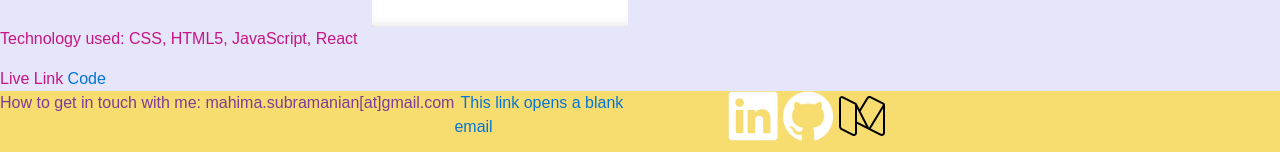
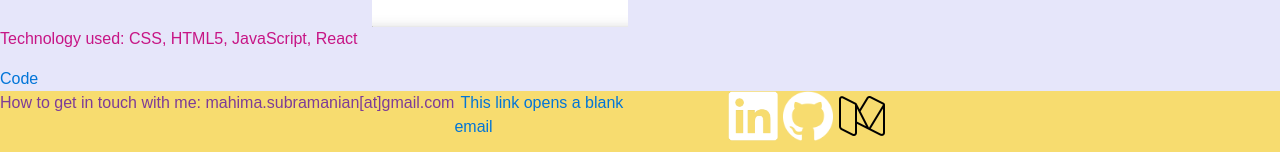
Before and after one commit to Smahima/smahima.github.io, a React (Create React App) app: page /projects in a window 1280 px wide. Shown: the part 1416-1568 px from the top of the page. Built offline with nearby package versions, Linux system fonts and the light colour scheme.

Commit message:
changed color on nav text to revert to original color after visited

```diff
--- a/src/components/Projects.js
+++ b/src/components/Projects.js
@@ -54,7 +54,6 @@ export default class Projects extends Component {
           <p className="project-details"> A venue rating site focused on Accessibility.</p>
           <p className="technology"> <span className="bold"> Technology used:</span> CSS, HTML5, JavaScript, React</p>
           <div className="project-links">
-            <a>Live Link </a>
             <a href="https://github.com/Smahima/clearPath"> Code</a>
           </div>
          </div>
--- a/src/styles/index.css
+++ b/src/styles/index.css
@@ -47,6 +47,9 @@ button:hover {
 
 }
 
+a:visited {
+  color:  #F7DC6F;
+}
 .nav {
   align-content: center;
   justify-content: center;
```
